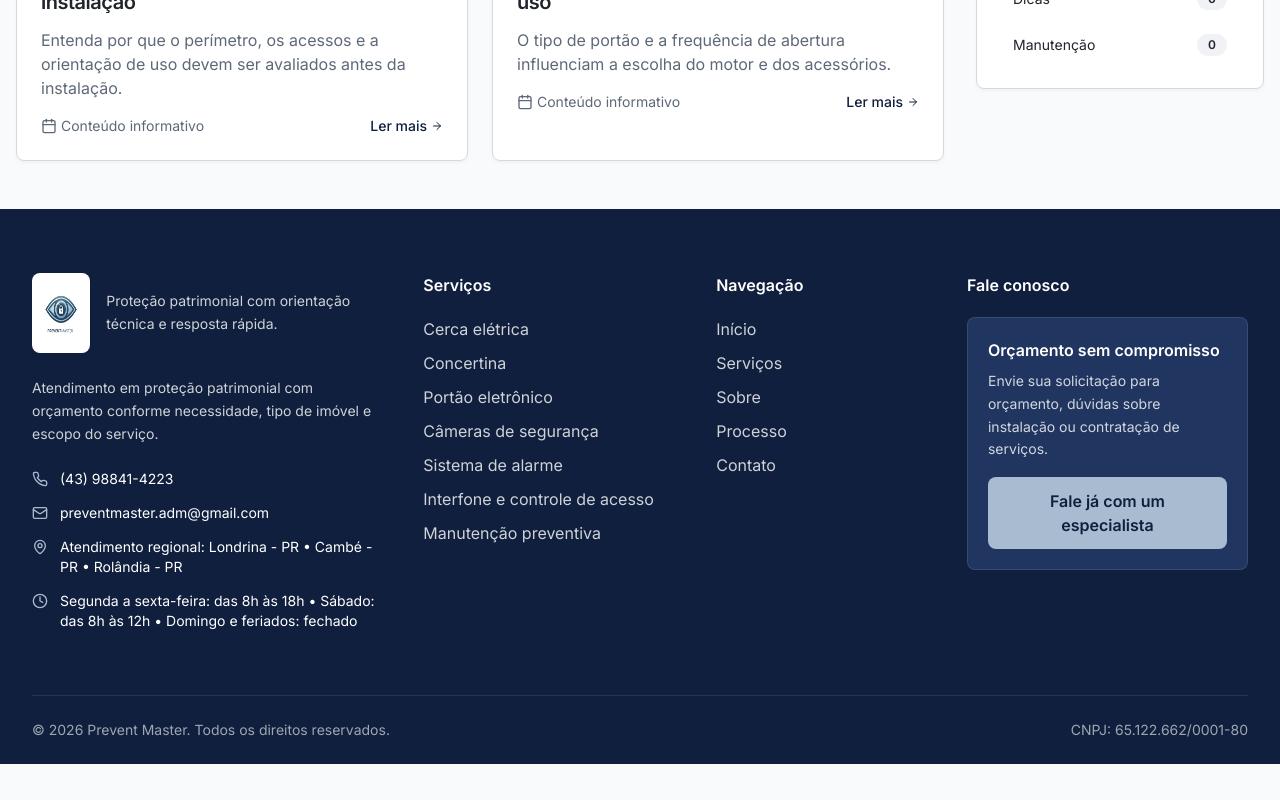
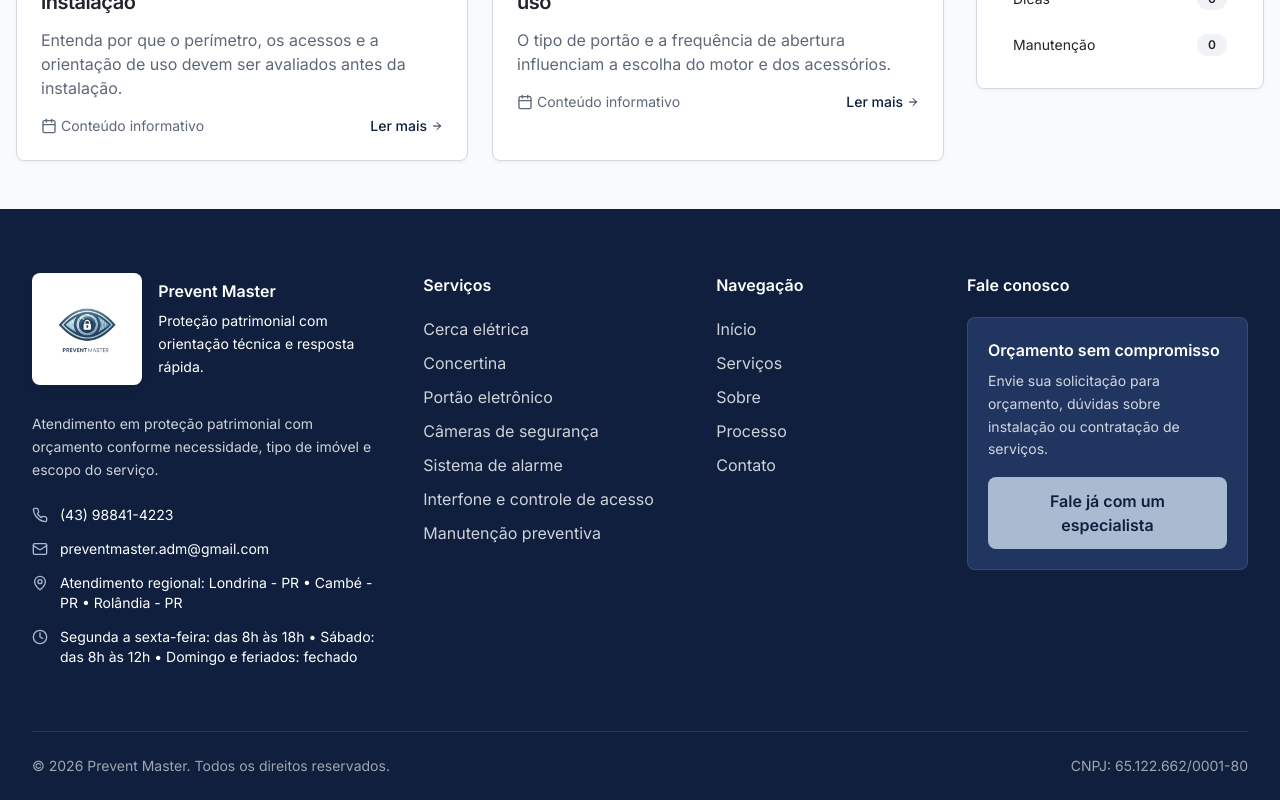
Before and after one commit to canaves/PreventMasterLandPage, a React (Vite) app: page /blog in a window 1280 px wide. Shown: the part 1348-2148 px from the top of the page. Before the commit the page ends 2112 px from the top, so only its background shows below. Built offline with nearby package versions, Linux system fonts and the light colour scheme; the HTML template or start-up script is replaced by a standard one.

Commit message:
Melhora logo no rodape

```diff
--- a/src/components/Footer.tsx
+++ b/src/components/Footer.tsx
@@ -30,11 +30,20 @@ const Footer = () => {
       <div className="container-padding">
         <div className="grid gap-8 py-12 md:grid-cols-2 md:py-16 lg:grid-cols-[1.25fr_0.9fr_0.75fr_1fr] lg:gap-10">
           <div>
-            <div className="mb-6 flex items-center gap-4">
-              <div className="rounded-lg bg-white p-2 shadow-sm">
-                <img src={preventMasterLogo} alt={company.name} className="h-16 w-auto" width="512" height="512" />
+            <div className="mb-7 flex flex-col gap-4 sm:flex-row sm:items-center">
+              <div className="flex h-24 w-40 items-center justify-center rounded-lg border border-white/15 bg-white px-4 py-3 shadow-md shadow-primary-dark/20 sm:h-28 sm:w-44">
+                <img
+                  src={preventMasterLogo}
+                  alt={company.name}
+                  className="h-full w-full object-contain"
+                  width="512"
+                  height="512"
+                />
               </div>
-              <p className="text-sm leading-relaxed text-primary-foreground/80">{company.tagline}</p>
+              <div className="max-w-xs">
+                <p className="text-base font-semibold leading-snug text-primary-foreground">{company.name}</p>
+                <p className="mt-2 text-sm leading-relaxed text-primary-foreground/78">{company.tagline}</p>
+              </div>
             </div>
 
             <p className="mb-6 text-sm leading-relaxed text-primary-foreground/80">
```
